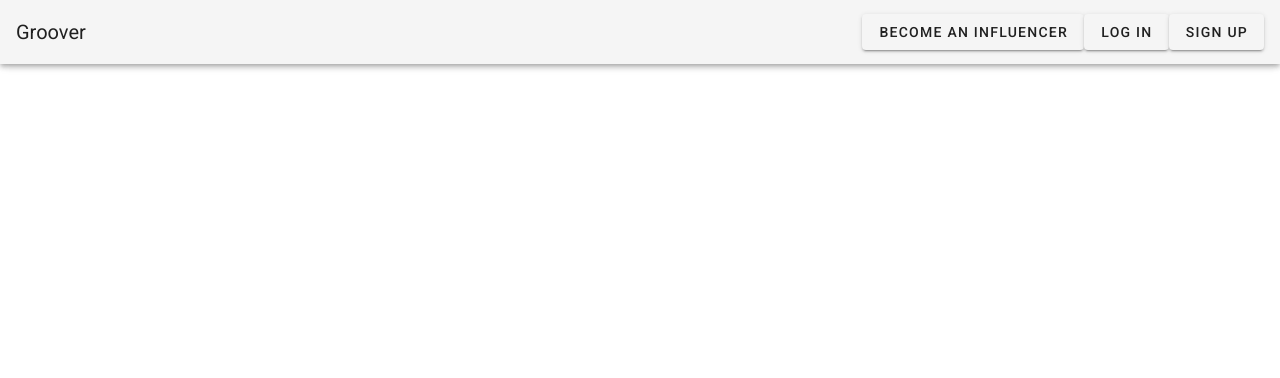
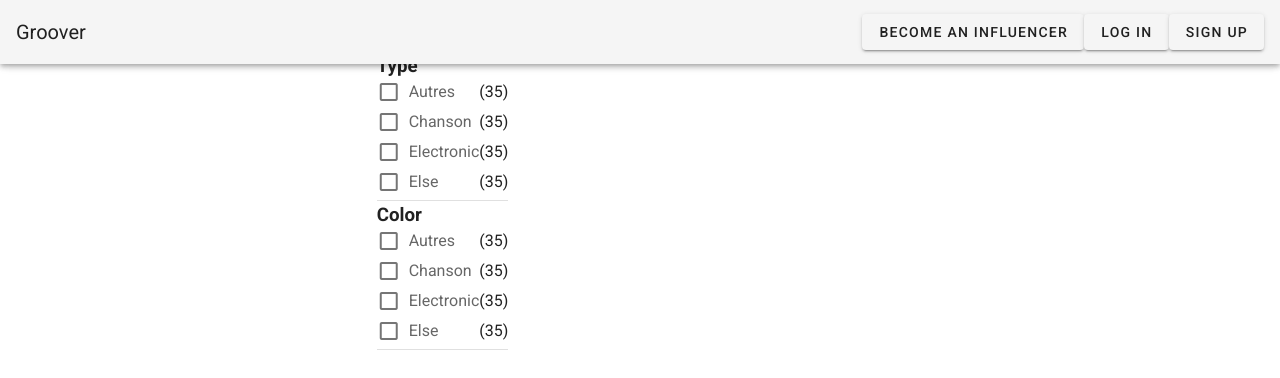
Before and after one commit to tbayet/groover, a Nuxt app: page /sendtrack in a window 1280 px wide. Shown: the top 378 px of the page. Built offline with nearby package versions, Linux system fonts and the light colour scheme.

Commit message:
feature/SearchFilters
add sendtrack page
add searchFilter and searchFilters

```diff
--- /dev/null
+++ b/components/SearchFilter.vue
@@ -0,0 +1,53 @@
+<template>
+  <div>
+    <h3>{{ title }}</h3>
+    <div
+      v-for="(filter, i) in filters"
+      :key="i"
+    >
+      <v-checkbox
+        v-model="filter.active"
+        :label="filter.name"
+        class="searchfilter_checkbox"
+      ></v-checkbox>
+      <span class="searchfilter_nbResults">(35)</span>
+    </div>
+    <v-divider></v-divider>
+  </div>
+</template>
+
+<script>
+export default {
+  props: {
+    value: {
+      type: Array,
+      required: true
+    },
+    title: {
+      type: String,
+      required: true
+    }
+  },
+  data () {
+    return {
+      filters: [],
+      limit: 3
+    }
+  },
+  mounted () {
+    this.filters = JSON.parse(JSON.stringify(this.value))
+  }
+}
+</script>
+
+<style scoped>
+.searchfilter_checkbox {
+  display: inline-flex;
+  height: 30px;
+  padding: 0;
+  margin: 0;
+}
+.searchfilter_nbResults {
+  float: right;
+}
+</style>
--- /dev/null
+++ b/components/SearchFilters.vue
@@ -0,0 +1,34 @@
+<template>
+  <div>
+    <search-filter
+      v-for="(filterCategory, i) in filterCategories"
+      :key="i"
+      :title="filterCategory.name"
+      v-model="filterCategory.filters"
+    />
+  </div>
+</template>
+
+<script>
+import SearchFilter from './SearchFilter.vue'
+
+export default {
+  props: {
+    value: Array
+  },
+  data () {
+    return {
+      filterCategories: []
+    }
+  },
+  mounted () {
+    console.log(this.value)
+    this.filterCategories = JSON.parse(JSON.stringify(this.value))
+  },
+  components: {
+    SearchFilter
+  }
+}
+</script>
+<style>
+</style>
--- /dev/null
+++ b/pages/sendtrack.vue
@@ -0,0 +1,72 @@
+<template>
+  <v-layout
+    row
+  >
+    <v-flex
+      xs12
+      md10
+      lg8
+    >
+      <v-layout
+        row
+        justify-center
+        align-center
+      >
+        <search-filters v-if="filterCategories.length" v-model="filterCategories" />
+        <div></div>
+      </v-layout>
+    </v-flex>
+  </v-layout>
+</template>
+
+<script>
+import SearchFilters from '../components/SearchFilters.vue'
+
+export default {
+  components: {
+    SearchFilters
+  },
+  data () {
+    return {
+      filtersModel: [
+        {
+          active: false,
+          name: 'Autres'
+        },
+        {
+          active: false,
+          name: 'Chanson'
+        },
+        {
+          active: false,
+          name: 'Electronic'
+        },
+        {
+          active: false,
+          name: 'Else'
+        }
+      ],
+      filterCategories: [],
+      filterCategoriesTMP: [
+        {
+          name: 'Type',
+          request: 'type'
+        },
+        {
+          name: 'Color',
+          request: 'pokemon-color'
+        }
+      ]
+    }
+  },
+  methods: {
+    getFilters () {
+      this.filterCategories = this.filterCategoriesTMP.map(category => ({ ...category, filters: [...this.filtersModel] }))
+      console.log(this.filterCategories)
+    }
+  },
+  mounted () {
+    this.getFilters()
+  }
+}
+</script>
```
